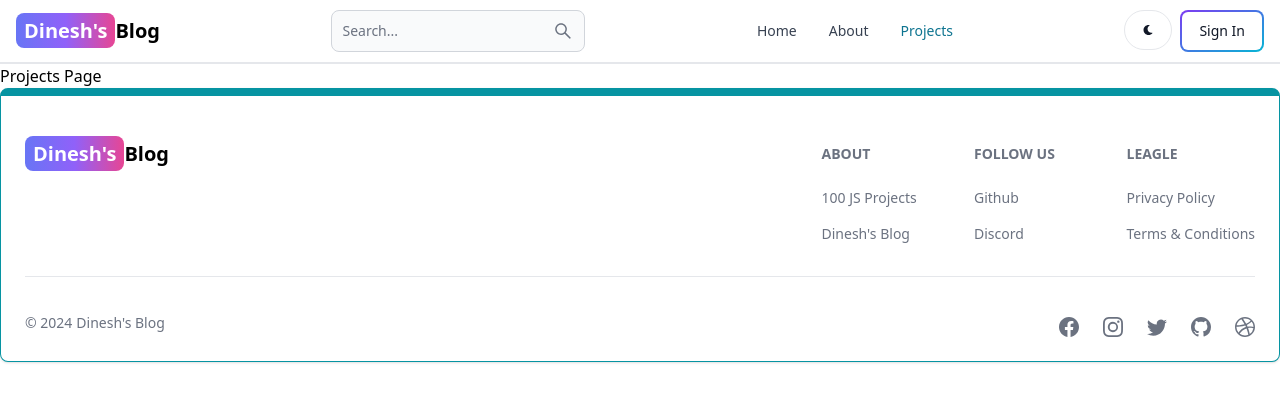
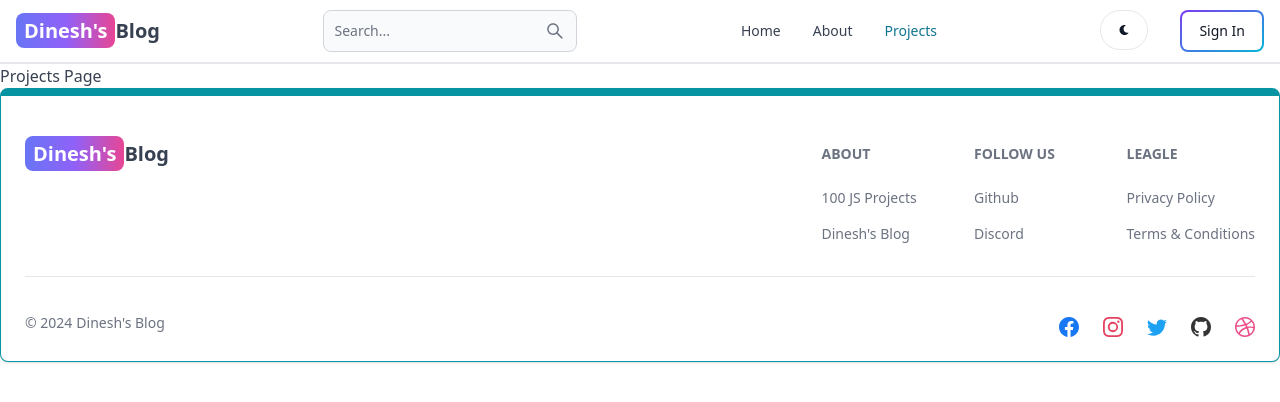
Before and after one commit to Dinesh31946/mern-blog, a React (Vite) app in the folder client/: page /projects in a window 1280 px wide. Shown: the top 402 px of the page. Built offline with nearby package versions, Linux system fonts and the light colour scheme; no server answers.

Commit message:
completed dark mode functionality

```diff
--- a/client/src/components/Footer.jsx
+++ b/client/src/components/Footer.jsx
@@ -68,11 +68,11 @@
             <div className="w-full sm:flex sm:items-center sm:justify-between">
                 <FooterCopyright href="#" by="Dinesh's Blog" year={new Date().getFullYear()} />
                 <div className="flex gap-6 mt-2 sm:justify-center">
-                    <FooterIcon href="#" icon={BsFacebook} />
-                    <FooterIcon href="#" icon={BsInstagram} />
-                    <FooterIcon href="#" icon={BsTwitter} />
-                    <FooterIcon href="#" icon={BsGithub} />
-                    <FooterIcon href="#" icon={BsDribbble} />
+                    <FooterIcon href="#" icon={BsFacebook} style={{ color: '#1877F2' }} />
+                    <FooterIcon href="#" icon={BsInstagram} style={{ color: '#E4405F' }} />
+                    <FooterIcon href="#" icon={BsTwitter} style={{ color: '#1DA1F2' }} />
+                    <FooterIcon href="#" icon={BsGithub} style={{ color: '#333' }} />
+                    <FooterIcon href="#" icon={BsDribbble} style={{ color: '#EA4C89' }} />
                 </div>
             </div>
         </div>
--- a/client/src/components/Header.jsx
+++ b/client/src/components/Header.jsx
@@ -1,12 +1,15 @@
 import { Avatar, Button, Dropdown, DropdownDivider, DropdownHeader, DropdownItem, Navbar, TextInput } from 'flowbite-react'
 import { Link, useLocation } from 'react-router-dom'
 import { AiOutlineSearch } from 'react-icons/ai'
-import { FaMoon } from 'react-icons/fa'
-import { useSelector } from 'react-redux'
+import { FaMoon, FaSun } from 'react-icons/fa'
+import { useDispatch, useSelector } from 'react-redux'
+import { toggleTheme } from '../redux/theme/themeSlice'
 
 
 const Header = () => {
 
+  const { theme } = useSelector((state) => state.theme);
+  const dispatch = useDispatch();
   const path = useLocation().pathname;
   const {currentUser} = useSelector(state => state.user)
 
@@ -27,9 +30,11 @@
       <Button className='w-12 h-10 lg:hidden' color='gray' pill>
         <AiOutlineSearch />
       </Button>
-      <div className='flex gap-2 md:order-2'>
-        <Button className='w-12 h-10 hidden sm:inline' color="gray" pill>
-          <FaMoon />
+      <div className='flex gap-8 md:order-2'>
+        <Button className='w-12 h-10 hidden sm:inline' color="gray" pill onClick={() => dispatch(toggleTheme())}>
+          {
+            theme === 'dark' ? <FaSun/>  : <FaMoon />
+          }
         </Button>
         {
           currentUser
--- /dev/null
+++ b/client/src/components/ThemeProvider.jsx
@@ -0,0 +1,15 @@
+import { useSelector } from 'react-redux'
+
+const ThemeProvider = ({ children }) => {
+
+    const { theme } = useSelector((state) => state.theme);
+    return (
+        <div className={theme}>
+            <div className='bg-white text-gray-700 dark:text-gray-200 dark:bg-[rgb(16,23,42)] min-h-screen'>
+                {children}
+            </div>
+        </div>
+    )
+}
+
+export default ThemeProvider
--- a/client/src/main.jsx
+++ b/client/src/main.jsx
@@ -6,11 +6,14 @@
 import { persistor, store } from "./redux/store.js";
 import { Provider } from "react-redux";
 import { PersistGate } from "redux-persist/integration/react";
+import ThemeProvider from "./components/ThemeProvider.jsx";
 
 createRoot(document.getElementById("root")).render(
   <PersistGate persistor={persistor}>
     <Provider store={store}>
-      <App />
+      <ThemeProvider>
+        <App />
+      </ThemeProvider>
     </Provider>
   </PersistGate>
 );
--- a/client/src/redux/store.js
+++ b/client/src/redux/store.js
@@ -3,9 +3,11 @@
 import storage from 'redux-persist/lib/storage'
 import { persistStore } from'redux-persist'
 import persistReducer from 'redux-persist/es/persistReducer'
+import themeReducer from './theme/themeSlice'
 
 const rootReducer = combineReducers({
   user: userReducer,
+  theme: themeReducer
 })
 
 const persistConfig = {
--- /dev/null
+++ b/client/src/redux/theme/themeSlice.js
@@ -0,0 +1,19 @@
+import {createSlice} from '@reduxjs/toolkit'
+
+const initialState = {
+    theme: 'light',
+}
+
+const themeSlice = createSlice({
+    name: 'theme',
+    initialState,
+    reducers: {
+        toggleTheme: state => {
+            state.theme = state.theme === 'light'? 'dark' : 'light';
+        },
+    },
+});
+
+export const {toggleTheme} = themeSlice.actions;
+
+export default themeSlice.reducer;
```
